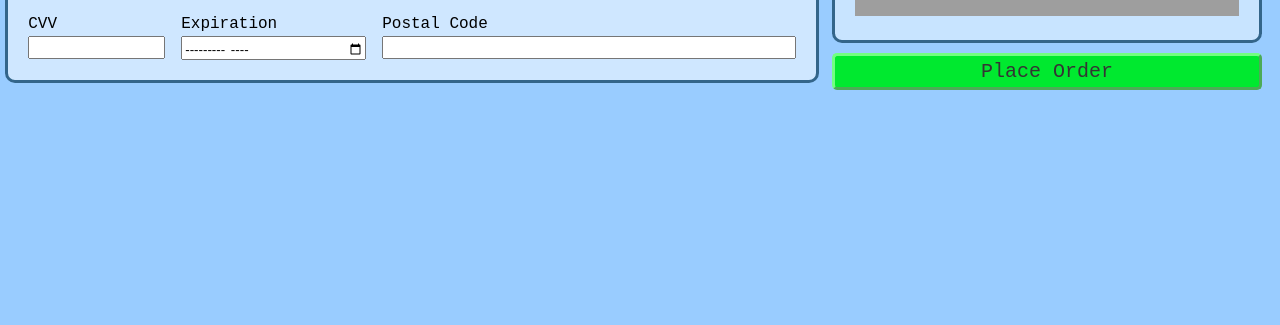
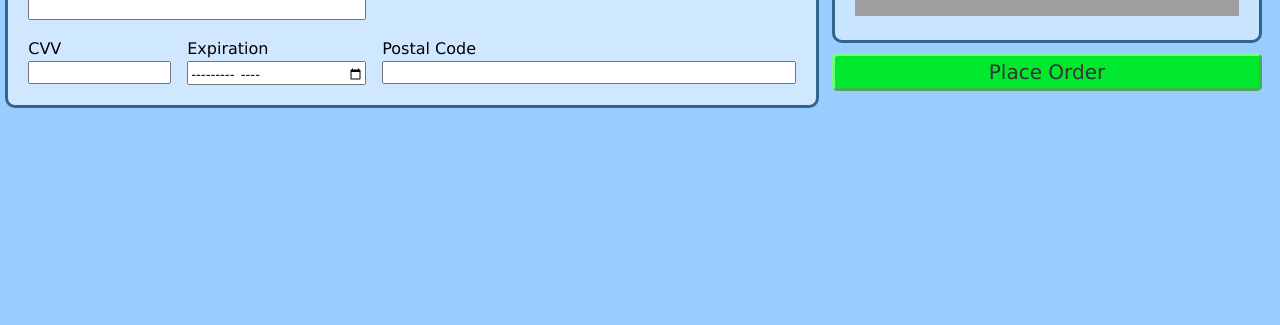
Before and after one commit to Peashooter101/CSULB_CECS-378_BaitingWebsite, a plain HTML site: page index.html in a window 1280 px wide. Shown: the part 475-800 px from the top of the page. Drawn offline with nearby package versions, Linux system fonts and the light colour scheme; grey boxes are pictures that could not be loaded.

Commit message:
revert font changes

```diff
--- a/styles/input_form.css
+++ b/styles/input_form.css
@@ -24,7 +24,7 @@
 }
 
 .form-entry p {
-    font-family: 'Courier New', Courier, monospace;
+    font-family: Verdana, Geneva, Tahoma, sans-serif;
     font-size: 1em;
     margin: 0px;
     padding-bottom: 3px;
@@ -33,7 +33,7 @@
 }
 
 .form-entry input {
-    font-family: Arial, Helvetica, sans-serif;
+    font-family: Verdana, Geneva, Tahoma, sans-serif;
     padding-top: 3px;
     width: 100%;
     box-sizing: border-box;
@@ -102,7 +102,7 @@
 button {
     background-color: rgb(0, 233, 47);
     border-color: rgb(114, 255, 128);
-    font-family: 'Courier New', Courier, monospace;
+    font-family: Verdana, Geneva, Tahoma, sans-serif;
     font-size: 1.25em;
     color: rgb(52, 52, 52);
     width: 100%;
```
Also changed, not shown: index.html (+1 -0 lines).
